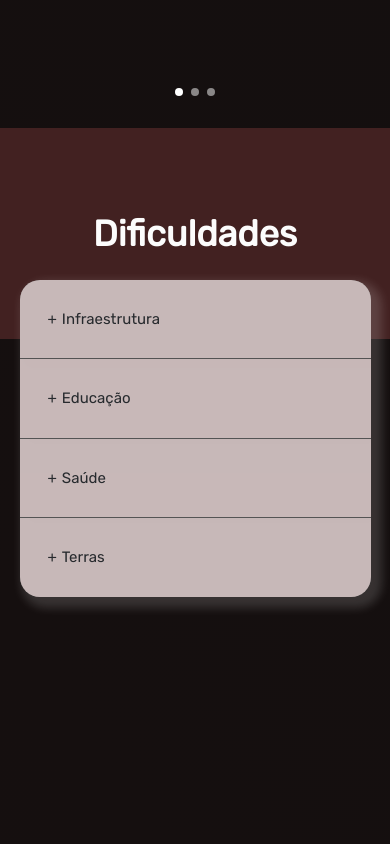
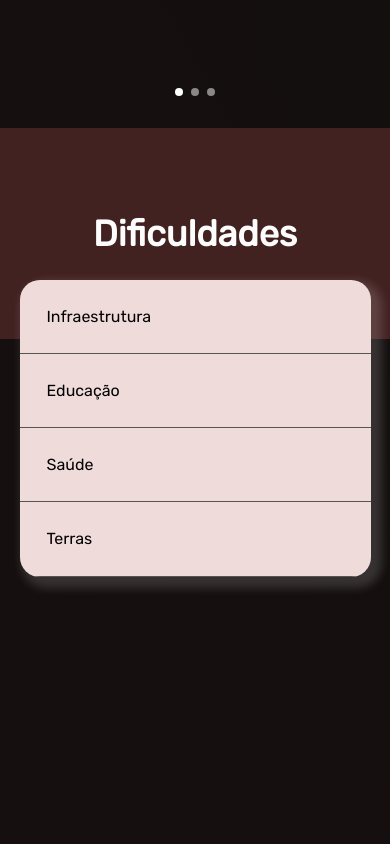
Before and after one commit to K1Melo/pjct-quilombolas, a Vue app: page / in a window 390 px wide. Shown: the part 1560-2404 px from the top of the page. Built offline with nearby package versions, Linux system fonts and the light colour scheme.

Commit message:
faq mizuno

```diff
--- /dev/null
+++ b/src/components/Home/DifficultiesComp.vue
@@ -0,0 +1,326 @@
+<template>
+    <div class="dif">
+        <div class="title">
+            <h2>Dificuldades</h2>
+        </div>
+        <div class="container">
+
+            <div class="faq" @click="addActive('infrestrutura')" id="infrestrutura">
+                <div class="question">
+                    <h3>Infraestrutura</h3>
+                </div>
+                <div class="answer">
+                    <p>Lorem, ipsum dolor sit amet consectetur adipisicing elit. Tenetur suscipit dolore, eius beatae
+                        explicabo commodi tempore nam corporis! Nemo tempora laudantium illum fugiat quae temporibus
+                        mollitia, repellendus perspiciatis. Rerum quis optio architecto ipsa natus reprehenderit
+                        voluptatibus dignissimos, esse similique vel neque corrupti unde. </p>
+                </div>
+            </div>
+
+            <div class="faq" @click="addActive('educacao')" id="educacao">
+                <div class="question">
+                    <h3>Educação</h3>
+                </div>
+                <div class="answer">
+                    <p>Lorem, ipsum dolor sit amet consectetur adipisicing elit. Tenetur suscipit dolore, eius beatae
+                        explicabo commodi tempore nam corporis! Nemo tempora laudantium illum fugiat quae temporibus
+                        mollitia, repellendus perspiciatis. Rerum quis optio architecto ipsa natus reprehenderit
+                        voluptatibus dignissimos, esse similique vel neque corrupti unde. </p>
+                </div>
+            </div>
+
+            <div class="faq" @click="addActive('saude')" id="saude">
+                <div class="question">
+                    <h3>Saúde</h3>
+                </div>
+                <div class="answer">
+                    <p>Lorem, ipsum dolor sit amet consectetur adipisicing elit. Tenetur suscipit dolore, eius beatae
+                        explicabo commodi tempore nam corporis! Nemo tempora laudantium illum fugiat quae temporibus
+                        mollitia, repellendus perspiciatis. Rerum quis optio architecto ipsa natus reprehenderit
+                        voluptatibus dignissimos, esse similique vel neque corrupti unde. </p>
+                </div>
+            </div>
+
+            <div class="faq" @click="addActive('terra')" id="terra">
+                <div class="question">
+                    <h3>Terras</h3>
+                </div>
+                <div class="answer">
+                    <p>Lorem, ipsum dolor sit amet consectetur adipisicing elit. Tenetur suscipit dolore, eius beatae
+                        explicabo commodi tempore nam corporis! Nemo tempora laudantium illum fugiat quae temporibus
+                        mollitia, repellendus perspiciatis. Rerum quis optio architecto ipsa natus reprehenderit
+                        voluptatibus dignissimos, esse similique vel neque corrupti unde. </p>
+                </div>
+            </div>
+
+        </div>
+    </div>
+</template>
+
+<script>
+
+export default {
+    name: 'DifficultiesComp',
+    methods: {
+        addActive(id) {
+            const faqs = document.querySelectorAll(".faq");
+            faqs.forEach(item => {
+                item.classList.remove("active")
+
+                if (item.id == id) {
+                    item.classList.add("active")
+                }
+            })
+        }
+    }
+}
+
+</script>
+
+<style lang="less" scoped>
+.dif {
+    overflow: hidden;
+    display: flex;
+    align-items: center;
+    justify-content: flex-start;
+    height: 100vh;
+    width: 100%;
+}
+
+.title {
+    width: 40%;
+    height: 50vh;
+
+    h2 {
+        display: flex;
+        justify-content: center;
+        position: absolute;
+        align-items: center;
+        font-size: calc(4em + 1vw);
+        padding-right: 50%;
+        width: 100%;
+        height: 25%;
+        background-color: #100404d7;
+    }
+}
+
+.container {
+    z-index: 1;
+    margin: 0 auto;
+    padding: 0;
+    display: flex;
+    flex-direction: column;
+    align-items: center;
+    width: calc(40vw + 10vh);
+    box-shadow: 6px 6px 10px 10px rgba(0, 0, 0, 0.15);
+    background-color: #555;
+    border-radius: 20px;
+    overflow: hidden;
+}
+
+.faq {
+    width: 100%;
+    padding: 30px;
+    background-color: #F0DBDB;
+    border-bottom: #555 1px solid;
+    cursor: pointer;
+
+}
+
+
+.question {
+    display: flex;
+    justify-content: space-between;
+    align-items: center;
+}
+
+.question h3 {
+    font-size: 18px;
+
+    padding: 10px;
+    margin: 0;
+    font-weight: 500;
+
+    color: #000;
+}
+
+.answer p {
+    margin-top: 0;
+    color: #555;
+    padding: 0 10px;
+    overflow: hidden;
+}
+
+.answer {
+    max-height: 0;
+    overflow: hidden;
+    transition: max-height 1s ease-in-out;
+}
+
+.faq.active .answer {
+    max-height: 300px;
+}
+
+.faq.faq.active svg {
+    transform: rotate(180deg);
+}
+
+svg {
+    transition: transform 0.4s ease-in;
+}
+
+.dark {
+    .title {
+        h2 {
+            background-color: #4c2626d7;
+
+        }
+    }
+
+
+    .container {
+
+        box-shadow: 6px 6px 10px 5px rgba(255, 255, 255, 0.15);
+    }
+
+}
+
+@media screen and (max-height: 800px) {
+
+    .title {
+        width: 40%;
+        height: 70vh;
+
+        h2 {
+            font-size: calc(3em + 1vw);
+        }
+    }
+
+}
+
+@media screen and (max-width: 1000px) {
+
+    .dif {
+        flex-direction: column;
+    }
+
+    .title {
+        width: 100%;
+        height: 20vh;
+
+        h2 {
+            padding-right: 0%;
+
+            width: 100%;
+            justify-content: center;
+            position: absolute;
+            font-size: calc(3em + 1vw);
+        }
+    }
+
+    .container {
+        width: 90%;
+    }
+
+    .faq {
+        padding: 25px;
+    }
+}
+
+@media screen and (max-width: 800px) {
+    .container {
+        width: 90%;
+    }
+
+    .faq {
+        padding: 25px;
+    }
+}
+
+@media screen and (max-width: 600px) {
+
+    .dif {
+        flex-direction: column;
+    }
+
+    .title {
+        width: 100%;
+        height: 18vh;
+
+        h2 {
+            padding-right: 0%;
+
+            width: 100%;
+            justify-content: center;
+            position: absolute;
+            font-size: calc(2em + 1vw);
+        }
+    }
+
+    .container {
+        width: 90%;
+    }
+
+    .faq {
+        padding: 20px;
+    }
+
+    .question h3 {
+        font-size: 16px;
+
+        padding: 7px;
+    }
+
+    .answer p {
+        color: #555;
+        padding: 0 7px;
+        font-size: 12px;
+    }
+}
+
+@media screen and (max-width: 300px) {
+
+    .dif {
+        flex-direction: column;
+    }
+
+    .title {
+        width: 100%;
+        height: 18vh;
+
+        h2 {
+            padding-right: 0%;
+
+            width: 100%;
+            justify-content: center;
+            position: absolute;
+            font-size: calc(2em + 1vw);
+        }
+    }
+
+    .container {
+        width: 90%;
+    }
+
+    .faq {
+        padding: 15px;
+    }
+
+    .question h3 {
+        font-size: 16px;
+
+        padding: 7px;
+        margin: 0;
+        font-weight: 500;
+
+        color: #000;
+    }
+
+    .answer p {
+        color: #555;
+        padding: 0 7px;
+        font-size: 12px;
+    }
+
+}
+</style>
--- a/src/components/Home/SliderItem.vue
+++ b/src/components/Home/SliderItem.vue
@@ -4,16 +4,16 @@
             <h1 class="title_3">Dificuldades - Gerais</h1>
         </div>
         <div class="dificuldades">
-            <div class="one ball" @click="toFirst">
+            <div class="one ball" @click="toDifficultie('infrestrutura')">
                 <h2 class="dif_1 unselectable">Infra<br>estru<br>tura</h2>
             </div>
-            <div class="two ball" @click="toSecond">
+            <div class="two ball" @click="toDifficultie('educacao')">
                 <h2 class="dif_2 unselectable">Educa<br>ção</h2>
             </div>
-            <div class="three ball" @click="toThird">
+            <div class="three ball" @click="toDifficultie('saude')">
                 <h2 class="dif_1 unselectable">Saúde</h2>
             </div>
-            <div class="four ball" @click="toFourth">
+            <div class="four ball" @click="toDifficultie('terra')">
                 <h2 class="dif_2 unselectable">Terras</h2>
             </div>
         </div>
@@ -25,60 +25,16 @@
 export default {
     name: 'SlideItemThree',
     methods: {
-        toFirst() {
-            const firstAcord = document.getElementById("first");
-            const secondAcord = document.getElementById("second");
-            const thirdAcord = document.getElementById("third");
-            const fourthAcord = document.getElementById("fourth");
-            firstAcord.removeAttribute('checked');
-            secondAcord.removeAttribute('checked');
-            thirdAcord.removeAttribute('checked');
-            fourthAcord.removeAttribute('checked');
+        toDifficultie(id) {
+            window.scroll({ top: window.innerHeight * 2, behavior: "smooth" });
 
-
-
-            firstAcord.setAttribute('checked', 'checked');
-            window.scroll({top: window.innerHeight*2, behavior: "smooth"});
-        },
-        toSecond() {
-            const firstAcord = document.getElementById("first");
-            const secondAcord = document.getElementById("second");
-            const thirdAcord = document.getElementById("third");
-            const fourthAcord = document.getElementById("fourth");
-            firstAcord.removeAttribute('checked');
-            secondAcord.removeAttribute('checked');
-            thirdAcord.removeAttribute('checked');
-            fourthAcord.removeAttribute('checked');
-
-            secondAcord.setAttribute('checked', 'checked');
-            window.scroll({top: window.innerHeight*2, behavior: "smooth"});
-        },
-        toThird() {
-            const firstAcord = document.getElementById("first");
-            const secondAcord = document.getElementById("second");
-            const thirdAcord = document.getElementById("third");
-            const fourthAcord = document.getElementById("fourth");
-            firstAcord.removeAttribute('checked');
-            secondAcord.removeAttribute('checked');
-            thirdAcord.removeAttribute('checked');
-            fourthAcord.removeAttribute('checked');
-
-            thirdAcord.setAttribute('checked', 'checked');
-            window.scroll({top: window.innerHeight*2, behavior: "smooth"});
-        },
-        toFourth() {
-
-            const firstAcord = document.getElementById("first");
-            const secondAcord = document.getElementById("second");
-            const thirdAcord = document.getElementById("third");
-            const fourthAcord = document.getElementById("fourth");
-            firstAcord.removeAttribute('checked');
-            secondAcord.removeAttribute('checked');
-            thirdAcord.removeAttribute('checked');
-            fourthAcord.removeAttribute('checked');
-
-            fourthAcord.setAttribute('checked', 'checked');
-            window.scroll({top: window.innerHeight*2, behavior: "smooth"});
+            const faqs = document.querySelectorAll(".faq");
+            faqs.forEach(item => {
+                item.classList.remove("active")
+                if (item.id == id) {
+                    item.classList.add("active")
+                }
+            })
         }
     }
 }
@@ -324,5 +280,4 @@ export default {
         letter-spacing: 4px;
     }
 }
-
 </style>
--- a/src/views/HomeView.vue
+++ b/src/views/HomeView.vue
@@ -3,7 +3,8 @@
 
     <HomeComponent></HomeComponent>
     <SwiperJs></SwiperJs>
-    <DifficultiesComponent></DifficultiesComponent>
+    <!-- <DifficultiesComponent></DifficultiesComponent> -->
+    <DifficultiesComp></DifficultiesComp>
   </div>
 </template>
 
@@ -11,7 +12,8 @@
 
 import HomeComponent from '@/components/Home/HomeComponent.vue';
 // import TheSlider from '@/components/Home/CarouselComponent.vue';
-import DifficultiesComponent from '@/components/Home/DifficultiesComponent.vue';
+// import DifficultiesComponent from '@/components/Home/DifficultiesComponent.vue';
+import DifficultiesComp from '@/components/Home/DifficultiesComp.vue';
 import SwiperJs from '@/components/Home/SwiperJs.vue';
 
 export default {
@@ -19,7 +21,8 @@ export default {
   components: {
     HomeComponent,
     // TheSlider,
-    DifficultiesComponent,
+    // DifficultiesComponent,
+    DifficultiesComp,
     SwiperJs
   }
 }
```
